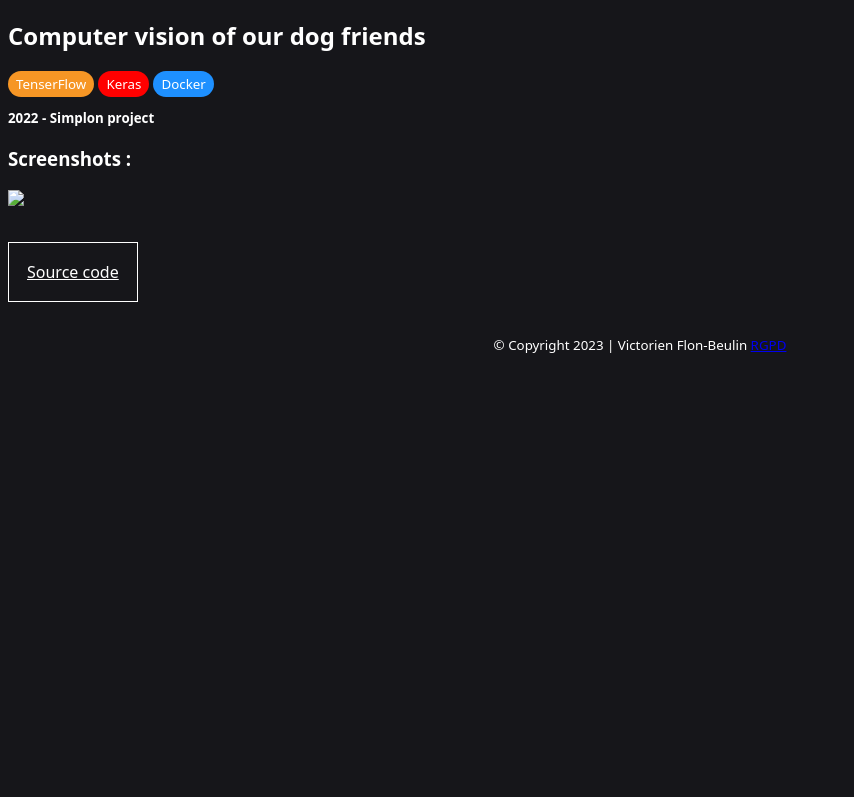
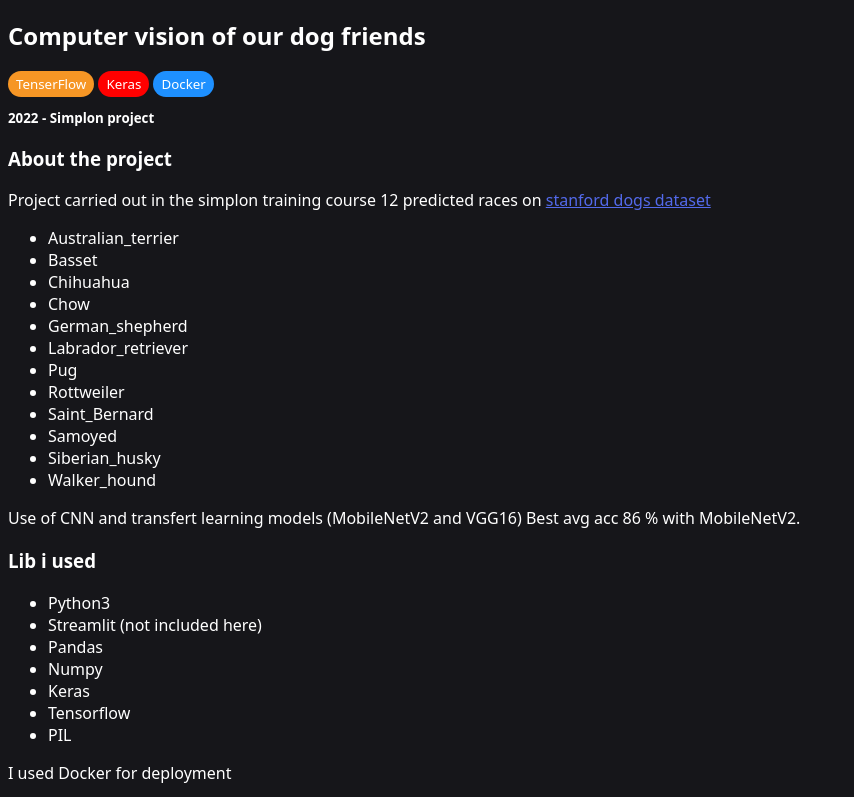
Before and after one commit to vflonbeulin/vflonbeulin.github.io, a plain HTML site: page pages/dogsdl.html in a window 1280 px wide. Shown: the part 139-936 px from the top of the page, without its empty margins (0-854 px from the left). Before the commit the page ends 800 px from the top, so only its background shows below. Drawn offline with Linux system fonts and the light colour scheme.

Commit message:
✨ Added dogsdl page

```diff
--- a/pages/dogsdl.html
+++ b/pages/dogsdl.html
@@ -1,6 +1,6 @@
 <!DOCTYPE html>
     <head>
-        <title>Soclia</title>
+        <title>Dogs Deep Learning</title>
         <meta charset='utf-8'>
         <meta name="viewport" content="width=device-width, initial-scale=1.0" />
         <link rel="stylesheet" href="../style.css">
@@ -14,11 +14,47 @@
             <span class="badge bg-keras">Keras</span>
             <span class="badge bg-docker">Docker</span>
             <div class="card-project-date">2022 - Simplon project</div>
-
-
+            <h3>About the project</h3>
+            <p>Project carried out in the simplon training course 12 predicted races on <a href="http://vision.stanford.edu/aditya86/ImageNetDogs/">stanford dogs dataset</a></p>
+            <ul>
+                <li>Australian_terrier</li>
+                <li>Basset</li>
+                <li>Chihuahua</li>
+                <li>Chow</li>
+                <li>German_shepherd</li>
+                <li>Labrador_retriever</li>
+                <li>Pug</li>
+                <li>Rottweiler</li>
+                <li>Saint_Bernard</li>
+                <li>Samoyed</li>
+                <li>Siberian_husky</li>
+                <li>Walker_hound</li>
+            </ul>
+            <p>
+                Use of CNN and transfert learning models (MobileNetV2 and VGG16) Best avg acc 86 % with MobileNetV2.
+            </p>
+            <h3>Lib i used</h3>
+            <ul>
+                <li>Python3</li>
+                <li>Streamlit (not included here)</li>
+                <li>Pandas</li>
+                <li>Numpy</li>
+                <li>Keras</li>
+                <li>Tensorflow</li>
+                <li>PIL</li>
+            </ul>
+            <p>
+                I used Docker for deployment
+            </p>
+            <p>
+                Thanks to Eric, Alexia, Marceline
+            </p>
             <h3>Screenshots :</h3>
-            <a target="_blank" href="../images/.jpg">
-                <img src="../images/.jpg">
+            <a target="_blank" href="../images/screenshot-dogsdl-1.jpg">
+                <img src="../images/screenshot-dogsdl-1.jpg">
+            </a>
+            <a target="_blank" href="../images/screenshot-dogsdl-2.jpg">
+                <img src="../images/screenshot-dogsdl-2.jpg">
             </a>
             <div class="btn"><a href="https://github.com/vflonbeulin/dogs-deep-learning" target="_blank">Source code</a></div>
         </div>
```
Also changed, not shown: pages/ludetia.html (+1 -1 lines), images/screenshot-dogsdl-1.jpg (added), images/screenshot-dogsdl-2.jpg (added).
